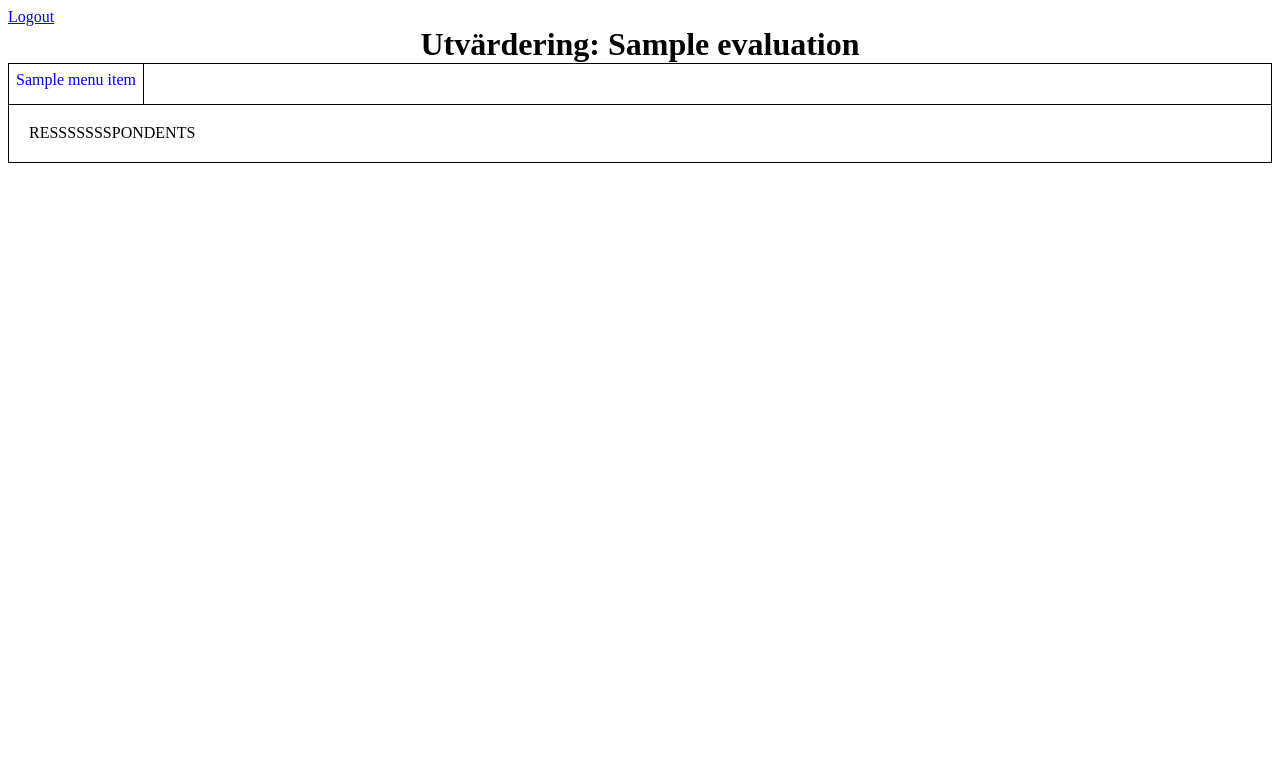
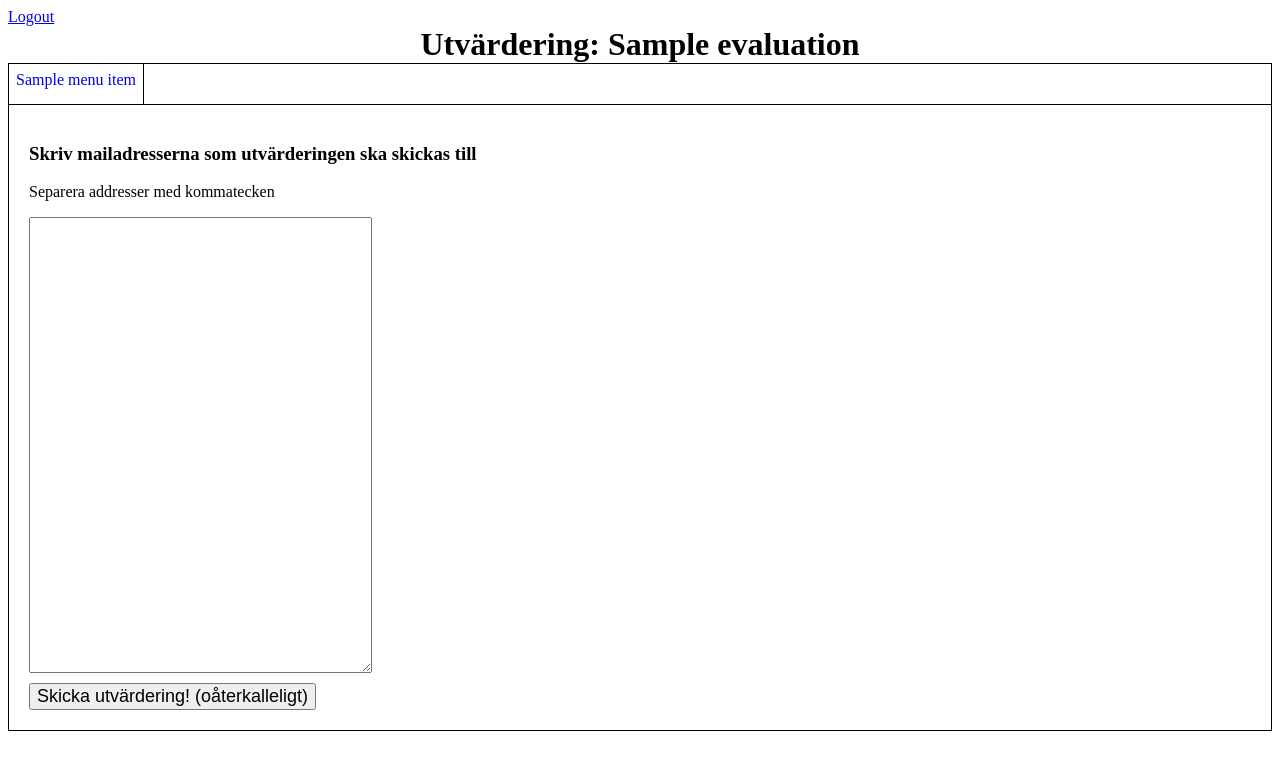
Before and after one commit to martinSternelius/E-valuate, a Django app: template src/e_valuate/evaluate/templates/evaluation/unsentSingleRespondents.html in a window 1280 px wide. Shown: the top 770 px of the page. Run offline with Django 3.2, Linux system fonts and the light colour scheme; the template is opened without the code that fills it: most values are stand-ins (such as "Sample title", 1, 10 or a date in 2020).

Commit message:
sendEvaluation; the view part is done, no functionality

```diff
--- a/src/e_valuate/evaluate/templates/evaluation/unsentSingleRespondents.html
+++ b/src/e_valuate/evaluate/templates/evaluation/unsentSingleRespondents.html
@@ -1,4 +1,8 @@
 {% extends "evaluation/unsentSingle.html" %}
 {% block subSubContent %}
-  RESSSSSSSPONDENTS
+  <form id="sendEvaluation" action="" method="post">{% csrf_token %}
+    <label for="respondents"><h3>Skriv mailadresserna som utvärderingen ska skickas till</h3><p>Separera addresser med kommatecken</p></label>
+    <textarea cols="40" rows="30" name="respondents" id="respondents"></textarea>
+    <input type="submit" value="Skicka utvärdering! (oåterkalleligt)" />
+  </form>
 {% endblock %}
--- a/src/e_valuate/evaluate/views.py
+++ b/src/e_valuate/evaluate/views.py
@@ -36,7 +36,7 @@ def viewSingle(request, evaluationId, activeSubView='summary'):
       "respondents"   : "evaluation/unsentSingleRespondents.html",
     }
     menu.addItem({ "label" : "Summering"    , "subView" : "summary" })
-    menu.addItem({ "label" : "Respondenter" , "subView" : "respondents" })
+    menu.addItem({ "label" : "Skicka utvärdering" , "subView" : "respondents" })
 
   template = templates[activeSubView]
 
--- /dev/null
+++ b/src/e_valuate/static/scripts.js
@@ -0,0 +1,5 @@
+$(document).ready(function() {
+  $("form#sendEvaluation").submit(function() {
+    return confirm("Är du säker? (du kan inte ta tillbaka, och du kan inte ändra en utvärdering som är skickad)");
+  });
+});
--- a/src/e_valuate/static/style.css
+++ b/src/e_valuate/static/style.css
@@ -24,6 +24,16 @@ h1
 #option
 {
 	margin-bottom:30px;
+}
+
+#sendEvaluation textarea#respondents {
+  display: block;
+  clear: right;
+}
+
+#sendEvaluation input[type="submit"] {
+  margin-top: 10px;
+  font-size: large;
 }
 
 #evaluation
--- a/src/e_valuate/templates/base.html
+++ b/src/e_valuate/templates/base.html
@@ -4,8 +4,9 @@
 <head>
   <title>E-Valuate |
     {% block title %}{% endblock %}</title>
-  <link rel="stylesheet" href="/static/style.css"
-    type="text/css" />
+  <link rel="stylesheet" href="/static/style.css" type="text/css" />
+  <script type="text/javascript" src="http://code.jquery.com/jquery-1.4.4.min.js"></script>
+  <script type="text/javascript" src="/static/scripts.js"></script>
 </head>
 <body>
   <a href="/logout">Logout</a>
```
